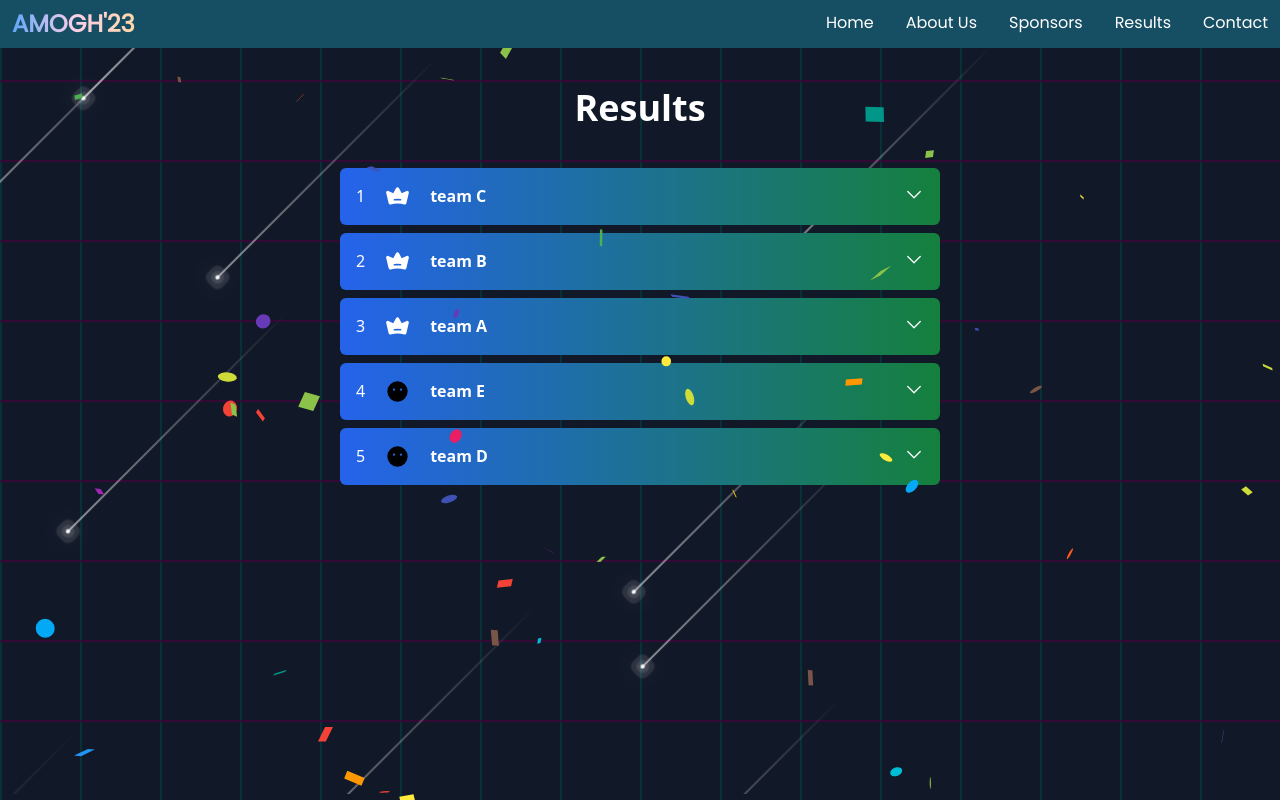
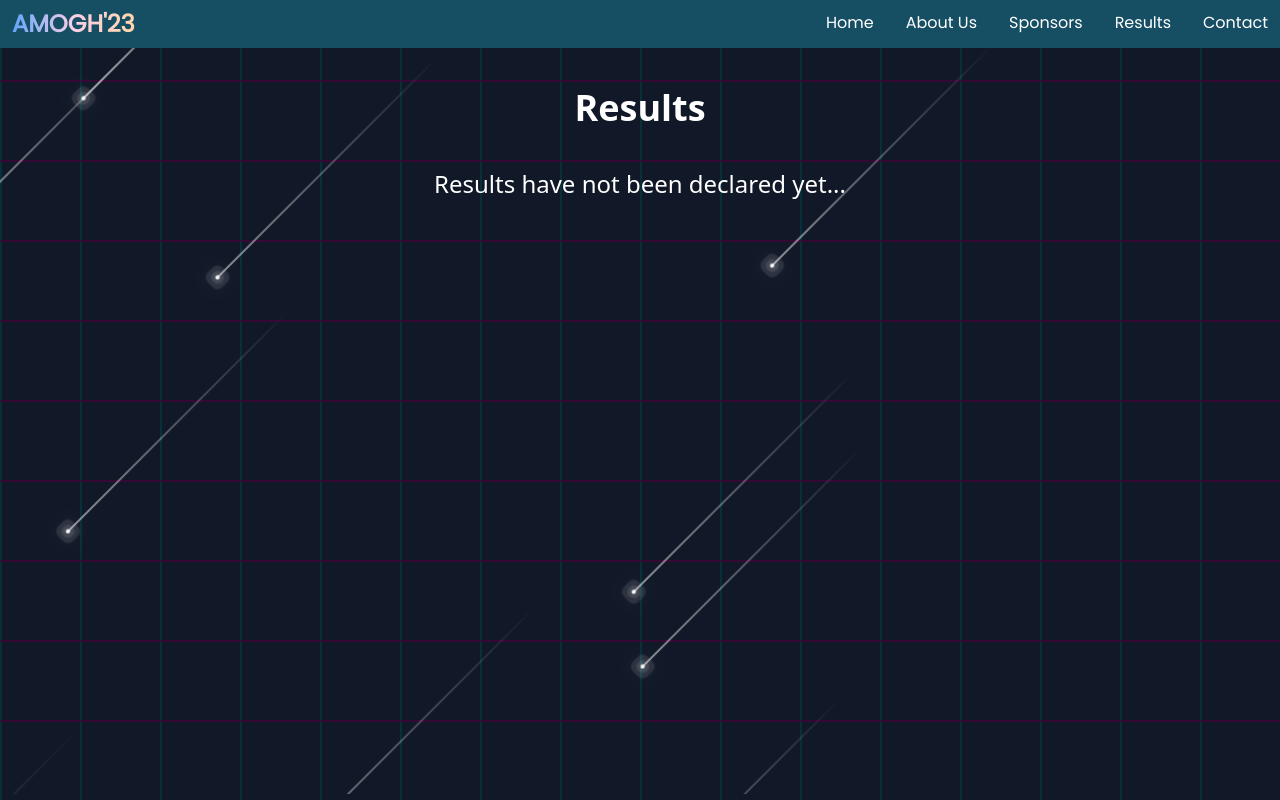
Before and after one commit to anurag-327/IISF_Avinya, a React (Vite) app in the folder front/: page /results in a window 1280 px wide. Built offline with nearby package versions, Linux system fonts and the light colour scheme.

Commit message:
final edits till now

```diff
--- a/front/src/Components/ContactUs.jsx
+++ b/front/src/Components/ContactUs.jsx
@@ -1,6 +1,7 @@
 import React from "react";
 import { Link } from "react-router-dom";
 import { InstagramLogo, TwitterLogo, FacebookLogo ,LinkedinLogo,Envelope, Phone, Compass, PaperPlaneTilt } from "phosphor-react";
+import { finalyear } from "../assets/data/Team";
 const ContactUs = () => {
   return (
     <div className="  mt-5  w-full  dark:bg-gray-900 flex flex-col gap-3 p-5 text-gray-300 ">
@@ -8,12 +9,13 @@ const ContactUs = () => {
         <h1 className='text-3xl text-center font-poppins font-bold text-white-400'>Feel free to Contact Us!</h1>
 
 
-          <ul className="flex gap-3 sm:gap-5 justify-center items-center">
-            <li><a href="https://www.instagram.com/iisf_knit"><InstagramLogo size={56} color="#ffffff" /></a></li>
-            <li><a href="https://twitter.com/iisf_knit"><TwitterLogo size={56} color="#ffffff" /></a></li>
-            <li><a href="https://www.facebook.com/startupcell.knit"><FacebookLogo size={56} color="#ffffff" /></a></li>
-            <li><a href="https://www.linkedin.com/in/iisfknit"><LinkedinLogo size={56} color="#ffffff" /></a></li>
-            <li><a href="mailto:iisfknit@knit.ac.in"><Envelope size={56} color="#ffffff" /></a></li>
+
+          <ul className="flex gap-3 mt-10 sm:gap-5 justify-center items-center">
+            <li><a href="https://www.instagram.com/iisf_knit"><InstagramLogo size={46} color="#ffffff" /></a></li>
+            <li><a href="https://twitter.com/iisf_knit"><TwitterLogo size={46} color="#ffffff" /></a></li>
+            <li><a href="https://www.facebook.com/startupcell.knit"><FacebookLogo size={46} color="#ffffff" /></a></li>
+            <li><a href="https://www.linkedin.com/in/iisfknit"><LinkedinLogo size={46} color="#ffffff" /></a></li>
+            <li><a href="mailto:iisfknit@knit.ac.in"><Envelope size={46} color="#ffffff" /></a></li>
           </ul>
         </div>
         <div className="w-[80%] sm:w-full mt-10 mx-auto">
@@ -27,3 +29,46 @@ const ContactUs = () => {
 };
 
 export default ContactUs;
+
+
+// <div className="flex sm:flex-col  w-full">
+//           {
+//             finalyear.map((item) =>(<div class="flex items-center h-screen w-full justify-center">
+
+//             <div className="max-w-xs">
+//                 <div className="bg-white shadow-xl rounded-lg py-3">
+//                     <div className="photo-wrapper p-2">
+//                         <img className="w-32 h-32 rounded-full mx-auto" src="https://www.gravatar.com/avatar/2acfb745ecf9d4dccb3364752d17f65f?s=260&d=mp" alt="John Doe"/>
+//                     </div>
+//                     <div className="p-2">
+//                         <h3 className="text-center text-xl text-gray-900 font-medium leading-8">Joh Doe</h3>
+//                         <div className="text-center text-gray-400 text-xs font-semibold">
+//                             <p>Co-ordinator</p>
+//                         </div>
+
+
+
+
+//                     </div>
+//                 </div>
+//             </div>
+
+//             </div>))
+//           }
+
+//         </div>
+
+{/* <table className="text-xs my-3">
+                            <tbody><tr>
+                                <td className="px-2 py-2 text-gray-500 font-semibold">Address</td>
+                                <td className="px-2 py-2">Chatakpur-3, Dhangadhi Kailali</td>
+                            </tr>
+                            <tr>
+                                <td className="px-2 py-2 text-gray-500 font-semibold">Phone</td>
+                                <td className="px-2 py-2">+977 9955221114</td>
+                            </tr>
+                            <tr>
+                                <td className="px-2 py-2 text-gray-500 font-semibold">Email</td>
+                                <td className="px-2 py-2">john@exmaple.com</td>
+                            </tr>
+                        </tbody></table> */}
--- a/front/src/Pages/Results.jsx
+++ b/front/src/Pages/Results.jsx
@@ -31,7 +31,7 @@ const Results = () => {
             <h1 className='text-4xl font-bold'>Results</h1>
             <div className='flex flex-col w-full mt-10 gap-2 justify-center items-center'>
                 {
-                    result.length >0?(result.map((item,index) => <ResultCard  key={item.rank} item={item}  />)):<h1 className='text-2xl '>Results Not Declared</h1>
+                    result.length >0?(result.map((item,index) => <ResultCard  key={item.rank} item={item}  />)):<h1 className='text-2xl '>Results have not been declared yet...</h1>
                 }
             </div>
         </div>
--- a/front/src/assets/data/Results.js
+++ b/front/src/assets/data/Results.js
@@ -1,29 +1,5 @@
 const result=[
-    {
-        rank:3,
-        winner:"team A",
-        members:["member 1","member 2","memeber 3"]
-    },
-    {
-        rank:2,
-        winner:"team B",
-        members:["X","Y","Z"]
-    },
-    {
-        rank:1,
-        winner:"team C",
-        members:["X","Y","Z"]
-    },
-    {
-        rank:5,
-        winner:"team D",
-        members:["X","Y","Z"]
-    },
-    {
-        rank:4,
-        winner:"team E",
-        members:["X","Y","Z"]
-    }
+
 ]
 
 // const result=[]
@@ -33,6 +9,7 @@ export default result
 // Note : You can insert result in any order
 // Schema for result
 // {
-//     rank:1,
-//     winner:"tean name"
+//     rank:4,
+//     winner:"team E",
+//     members:["X","Y","Z"]
 // }
```
